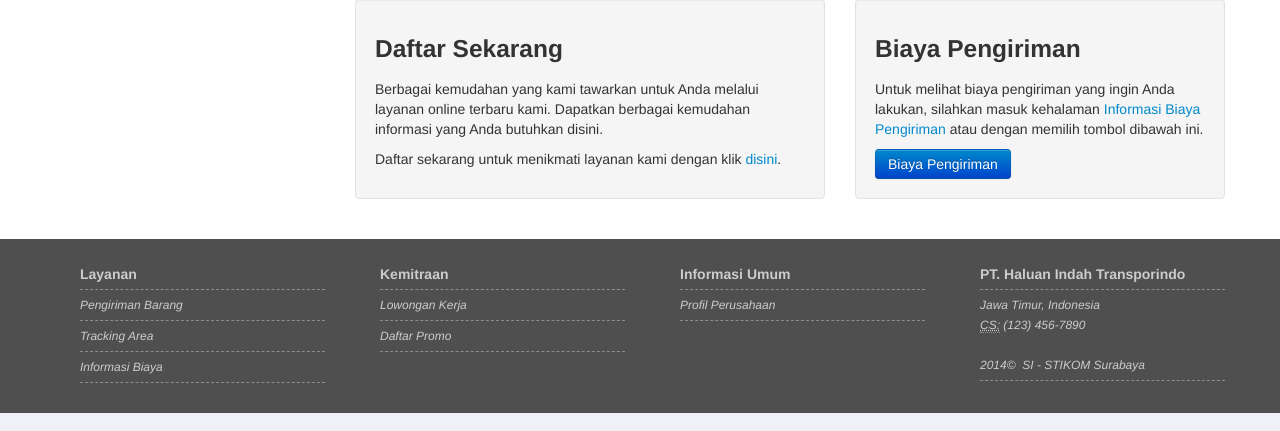
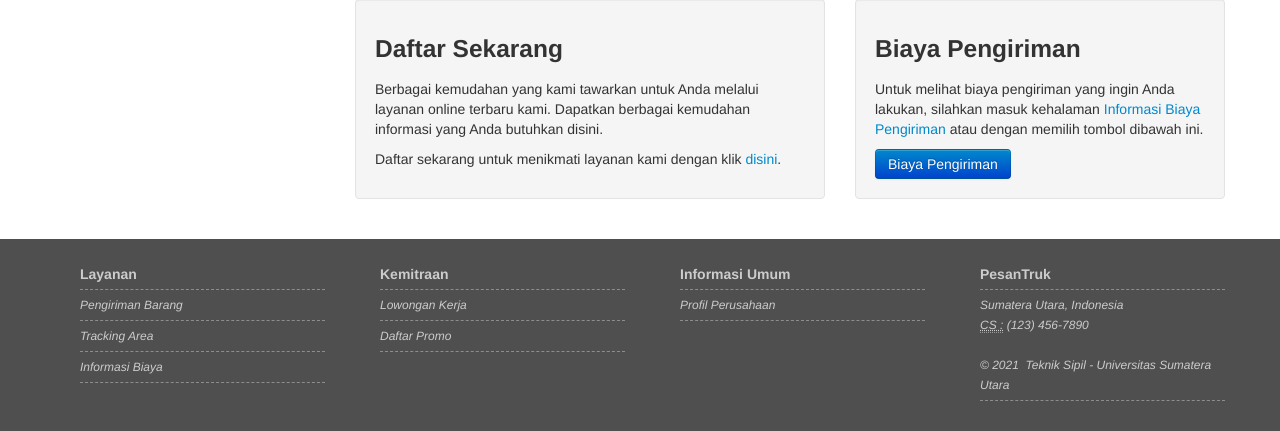
Before and after one commit to fakhririzha/aplikasi-logistik, a CodeIgniter app: page /psi-haluanindah-master/index.php/page/index in a window 1280 px wide. Shown: the part 571-1002 px from the top of the page. Run offline with CodeIgniter, Linux system fonts and the light colour scheme; some libraries are stand-ins or nearby versions.

Commit message:
Ubah informasi pada footer

```diff
--- a/application/views/guest/page.php
+++ b/application/views/guest/page.php
@@ -186,13 +186,13 @@
 				</div>
 				<div class="span3">
 					<ul>
-						<li class="head-list"><strong>PT. Haluan Indah Transporindo</strong></li>
+						<li class="head-list"><strong>PesanTruk</strong></li>
 						<li>
-							Jawa Timur, Indonesia<br>
-							<abbr title="Phone">CS:</abbr> (123) 456-7890<br>
+							Sumatera Utara, Indonesia<br>
+							<abbr title="Phone">CS :</abbr> (123) 456-7890<br>
 							&nbsp;<br>
-							2014&copy;&nbsp;
-							<a href="http://www.stikom.edu">SI - STIKOM Surabaya</a>
+							&copy; <?php echo date("Y"); ?>&nbsp;
+							<a href="http://www.stikom.edu">Teknik Sipil - Universitas Sumatera Utara</a>
 						</li>
 					</ul>
 				</div>
```
